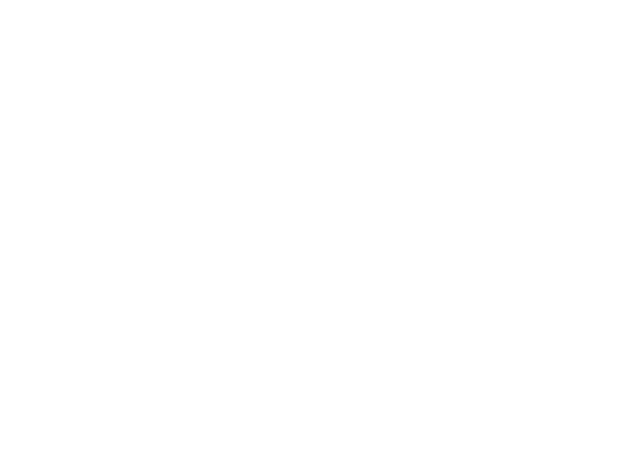
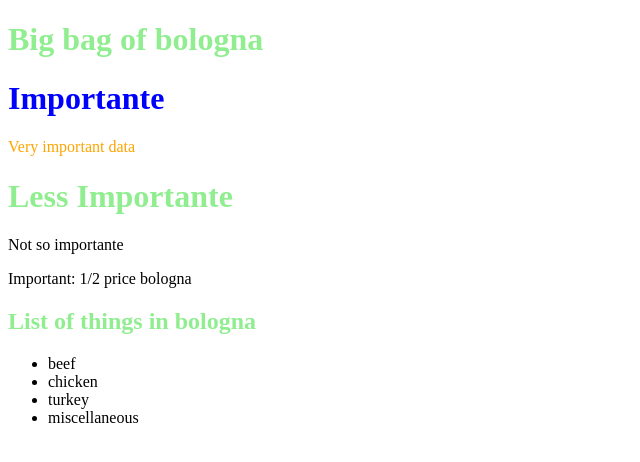
Before and after one commit to joellegg/mod-js-tools, a website: page index.html in a window 1280 px wide. Shown: the whole page, without its empty margins (0-640 px from the left). Drawn offline with Linux system fonts and the light colour scheme.

Commit message:
set up some sass-yness

```diff
--- a/index.html
+++ b/index.html
@@ -3,8 +3,28 @@
 <head>
   <meta charset="UTF-8">
   <title>Modern Tools for JS</title>
+  <link rel="stylesheet" href="styles/main.css">
 </head>
 <body>
+  <h1>Big bag of bologna</h1>
+
+  <div class="important">
+    <h1>Importante</h1>
+    <p>Very important data</p>
+  </div>
+
+  <div class="notImportant">
+    <h1>Less Importante</h1>
+    <p>Not so importante</p>
+    <p>Important: 1/2 price bologna</p>
+    <h2>List of things in bologna</h2>
+    <ul>
+      <li>beef</li>
+      <li>chicken</li>
+      <li>turkey</li>
+      <li>miscellaneous</li>
+    </ul>
+  </div>
 
 </body>
 </html>
--- /dev/null
+++ b/styles/_colors.scss
@@ -0,0 +1,2 @@
+$primarycolor: lightgreen;
+$secondarycolor: orange;
--- /dev/null
+++ b/styles/_headings.scss
@@ -0,0 +1,9 @@
+@import 'colors';
+
+h1 {
+  color: $primarycolor;
+}
+
+h2 {
+  color: $primarycolor;
+}
--- /dev/null
+++ b/styles/_important.scss
@@ -0,0 +1,10 @@
+@import 'colors';
+
+.important {
+  h1 {
+    color: blue;
+  }
+  p {
+    color: $secondarycolor;
+  }
+}
--- /dev/null
+++ b/styles/main.scss
@@ -0,0 +1,2 @@
+@import 'important.scss';
+@import 'headings.scss';
```
Also changed, not shown: package.json (added, +22 -0 lines), styles/main.css (added).
